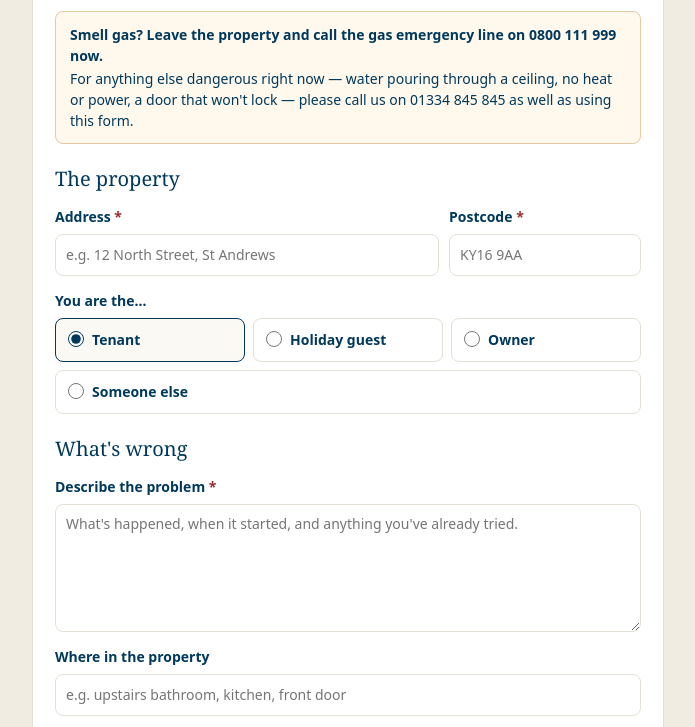
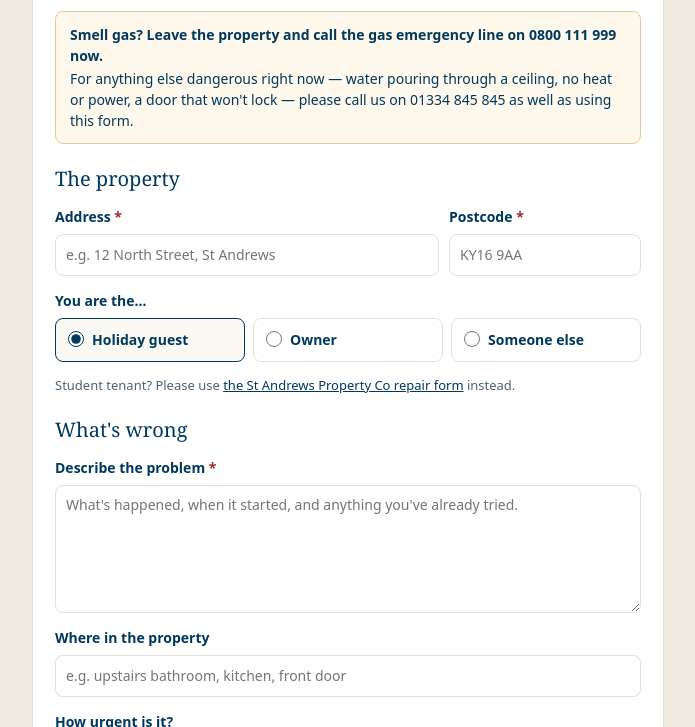
Before and after one commit to ShortStayFamily/owners, a plain HTML site: page repair/index.html in a window 1280 px wide. Shown: the part 158-885 px from the top of the page, without its empty margins (292-987 px from the left). Drawn offline with Linux system fonts and the light colour scheme.

Commit message:
Repair page: holiday guests and owners by default; student tenants go to the St Andrews Property Co website form
Co-Authored-By: Claude Opus 5.5 <noreply@anthropic.com>
Claude-Session: https://claude.ai/code/session_01WwY85ndGnyECxKmFdVCBdz

```diff
--- a/repair/index.html
+++ b/repair/index.html
@@ -13,7 +13,7 @@
 <body>
 <main id="app" class="wrap" aria-live="polite">
   <div class="card"><p class="muted">Loading the repair form…</p></div>
-  <noscript><div class="card"><p>This form needs JavaScript switched on. Please email lettings@standrewsproperty.co.uk or call us on 01334 845 845 to report a repair.</p></div></noscript>
+  <noscript><div class="card"><p>This form needs JavaScript switched on. Please email clients@shortstay.family or call us on 01334 845 845 to report a repair. Student tenants: standrewsproperty.co.uk/maintenance-request/</p></div></noscript>
 </main>
 <script src="repair.js"></script>
 </body>
--- a/repair/repair.js
+++ b/repair/repair.js
@@ -13,12 +13,15 @@
   };
   var PHONE = "01334 845 845";
   var qs = new URLSearchParams(location.search);
-  var B = BRANDS[qs.get("b")] || BRANDS.stapc;
+  /* student tenants use the St Andrews Property Co website form (self-help checks, photos, a reference by email) */
+  var TENANT_FORM = "https://standrewsproperty.co.uk/maintenance-request/";
+  if (qs.get("b") === "stapc" || qs.get("r") === "tenant") { location.replace(TENANT_FORM); return; }
+  var B = BRANDS[qs.get("b")] || BRANDS.sssa;
   var DEMO = location.hash === "#demo";
   var app = document.getElementById("app");
 
   var S = {
-    name: "", email: "", phone: "", role: ["tenant", "guest", "owner"].indexOf(qs.get("r")) >= 0 ? qs.get("r") : "tenant",
+    name: "", email: "", phone: "", role: ["guest", "owner"].indexOf(qs.get("r")) >= 0 ? qs.get("r") : "guest",
     address: (qs.get("a") || "").slice(0, 200), postcode: (qs.get("pc") || "").slice(0, 12),
     what: "", where: "", urgency: "routine", access: "", enter: true, hp: "", err: "", sending: false
   };
@@ -80,7 +83,8 @@
       field("address", "Address", "text", { req: true, ac: "street-address", ph: "e.g. 12 North Street, St Andrews" }),
       field("postcode", "Postcode", "text", { req: true, ac: "postal-code", max: 12, ph: "KY16 9AA" })
     ]));
-    card.appendChild(el("div", { class: "fld" }, [el("span", { class: "lbl", text: "You are the…" }), chips("role", [["tenant", "Tenant"], ["guest", "Holiday guest"], ["owner", "Owner"], ["other", "Someone else"]])]));
+    card.appendChild(el("div", { class: "fld" }, [el("span", { class: "lbl", text: "You are the…" }), chips("role", [["guest", "Holiday guest"], ["owner", "Owner"], ["other", "Someone else"]])]));
+    card.appendChild(el("p", { class: "muted small" }, ["Student tenant? Please use ", el("a", { href: TENANT_FORM, text: "the St Andrews Property Co repair form" }), " instead."]));
 
     card.appendChild(el("h2", { text: "What's wrong" }));
     card.appendChild(field("what", "Describe the problem", "textarea", { req: true, rows: 5, ph: "What's happened, when it started, and anything you've already tried." }));
```
Also changed, not shown: 1 other file.
